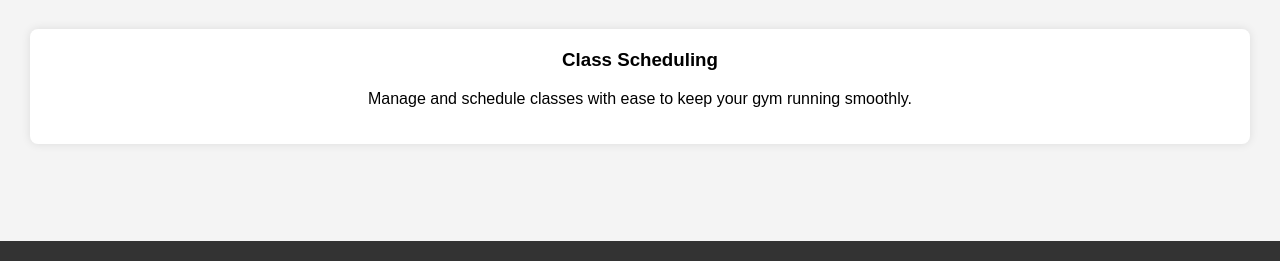
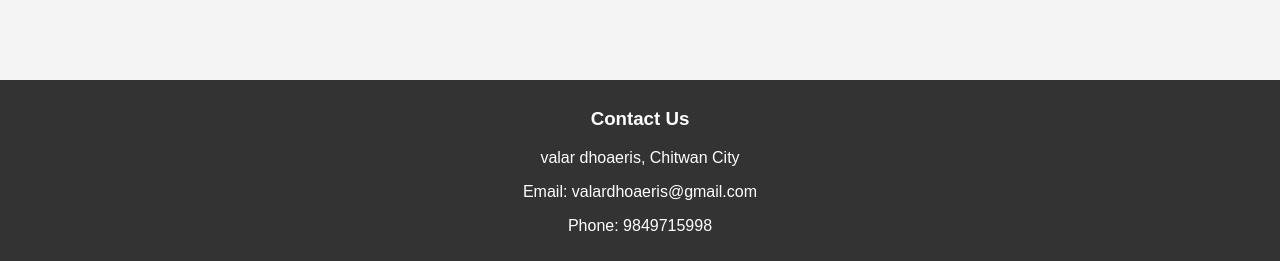
Before and after one commit to Sachen-07/Gym-Management-System-Archive, a Django app: page / in a window 1280 px wide. Shown: the part 539-800 px from the top of the page. Run offline with Django 5.2, Linux system fonts and the light colour scheme.

Commit message:
update home page

```diff
--- a/Template/home.html
+++ b/Template/home.html
@@ -93,17 +93,18 @@
         <h1>Your Fitness Journey Starts Here</h1>
     </div>
 
-    <div class="features">
 
-        <div class="feature">
-            <h3>Class Scheduling</h3>
-            <p>Manage and schedule classes with ease to keep your gym running smoothly.</p>
-        </div>
-
-    </div>
 </div>
 
 <div class="footer">
+    <div class="footer-content">
+        <div class="footer-section">
+            <h3>Contact Us</h3>
+            <p>valar dhoaeris, Chitwan City</p>
+            <p>Email: valardhoaeris@gmail.com</p>
+            <p>Phone: 9849715998</p>
+        </div>
+    </div>
 </div>
 
 </body>
```
